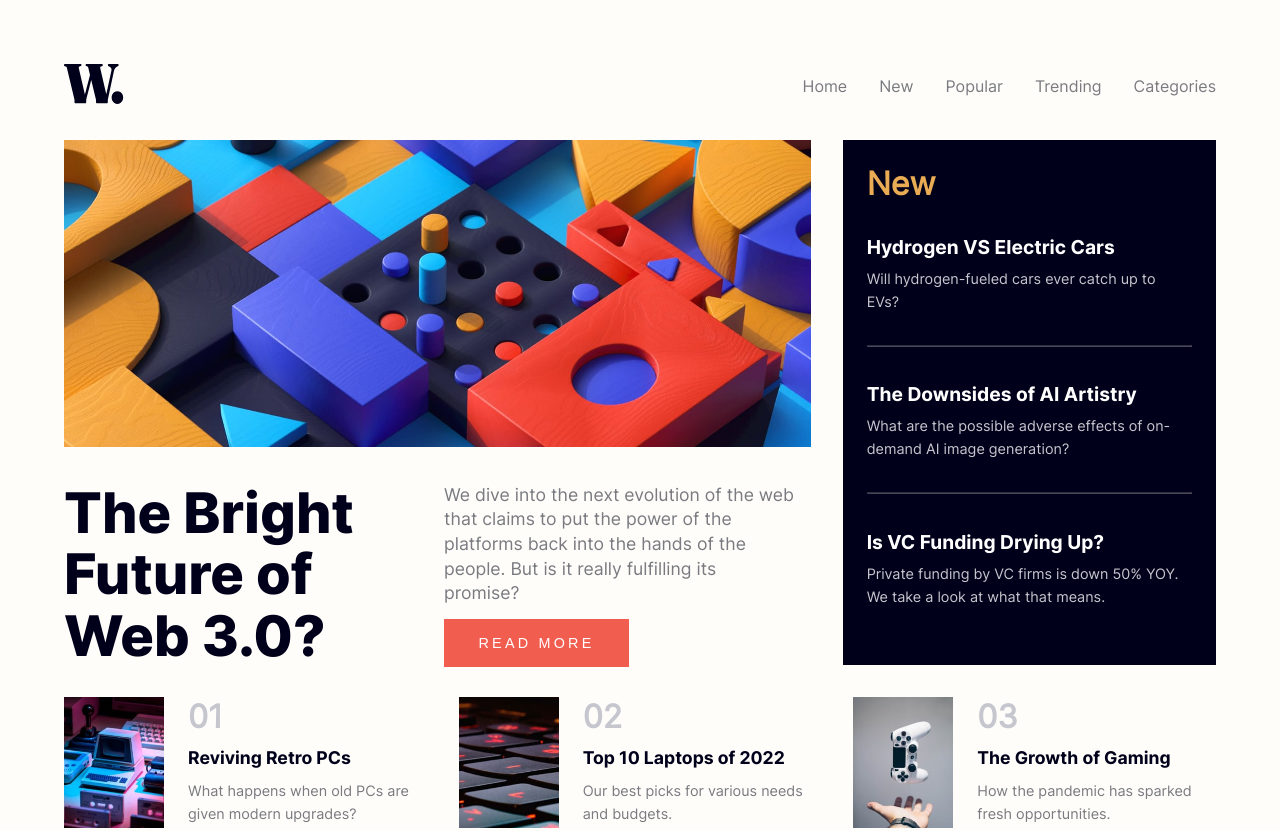
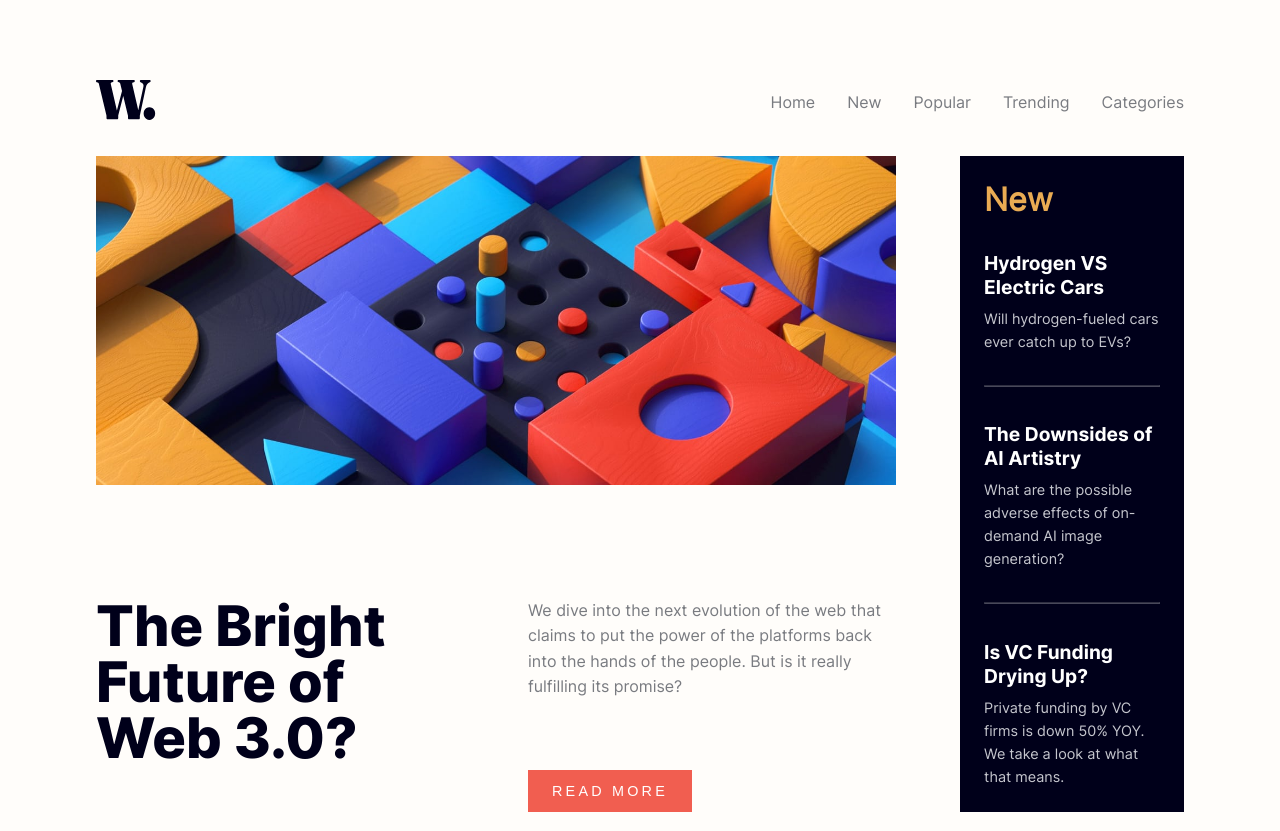
Before and after one commit to emanndev/Lab-2, a plain HTML site: page index.html in a window 1280 px wide. Shown: the top 831 px of the page. Drawn offline with Linux system fonts and the light colour scheme.

Commit message:
Grid-Layout-Fix

```diff
--- a/assets/css/style.css
+++ b/assets/css/style.css
@@ -40,11 +40,12 @@ body {
 .main-container {
   width: 100%;
   max-width: 1440px;
+  margin: 0.4rem 0 2rem;
   margin: 0 auto;
   padding: 2rem;
 }
 
-/* Navigation Bar*/
+/* Navigation */
 .navbar-container {
   display: flex;
   justify-content: space-between;
@@ -126,6 +127,8 @@ body {
   font-size: 1rem;
   color: var(--text-color-1);
   line-height: 1.6;
+  max-width: 20rem;
+
 }
 
 .btn {
@@ -138,7 +141,7 @@ body {
   letter-spacing: 0.2rem;
   text-transform: uppercase;
   transition: background-color 0.3s ease;
-  align-self: start;
+  margin-top: 1rem;
 }
 
 .btn:hover {
@@ -191,6 +194,7 @@ body {
   opacity: 0.3;
   margin: 1.5rem 0 0.2rem;
 }
+
 /* Section Three */
 .home-page-section-three {
   display: grid;
@@ -236,62 +240,11 @@ body {
   line-height: 1.6;
 }
 
- /* Tablet Layout */
- @media (min-width: 768px) {
-  .grid-container {
-    grid-template-columns: 1fr 1fr;
-    grid-template-areas:
-      "section1 section2"
-      "section3 section3";
-  }
-
-  .home-page-section-one {
-    display: flex;
-    flex-direction: column;
-  }
-  .heading-info{
-    display: flex;
-    flex-direction: row;
-    gap: 30px;
-
-  }
-  .heading-text{
-    width: 350px;
-    height: 182px;
-  }
-  .heading-subtext-container{
-    display: flex;
-    flex-direction: column;
-    gap: 2rem;
-    width: 350px;
-    height: 181px;
-
-  }
-  .heading-subtext p {
-    font-size: 12px;
-    width: 350px;
-    height: 104px;
-    line-height: 1.4;
-  }
-  .btn{
-    width: 185px;
-    height: 48px;
-  }
-
-  .home-page-section-two {
-    grid-area: section2;
-  }
-
-  .home-page-section-three {
-    grid-area: section3;
-    grid-template-columns: repeat(3, 1fr);
-  }
-}
 
 /* Desktop Layout */
-@media (min-width: 1024px) {
+@media (min-width: 768px) and (min-width: 1024px) {
   .main-container {
-    padding: 4rem;
+    padding: 5rem 6rem;
   }
 
   .logo img {
@@ -303,30 +256,69 @@ body {
     grid-template-columns: 2fr 1fr;
     grid-template-areas:
       "section1 section2"
-      "section3";
+      "section3 section3";
+    gap: 2rem;
   }
 
   .home-page-section-one {
+    grid-area: section1;
+    display: grid;
     grid-template-columns: 1fr 1fr;
     gap: 2rem;
   }
 
+  .heading-image {
+    width: 50rem;
+    height: auto;
+    object-fit: cover;
+  }
+
+  .heading-info {
+    display: grid;
+    grid-template-columns: 1fr 1fr;
+    grid-row-start: 3;
+    gap: 2rem;
+    grid-column: span 2;
+  }
+
   .heading-text h1 {
     font-size: 3.5rem;
+    line-height: 1;
+    margin-right: 2rem;
   }
 
-  .heading-subtext {
-    display: grid;
-    align-content: space-between;
+  .heading-subtext-container {
+    display: flex;
+    flex-direction: column;
+    justify-content: space-between;
   }
 
   .heading-subtext p {
-    font-size: 1.1rem;
+    font-size: 1rem;
+    max-width: 90%;
+    line-height: 1.6;
+    margin-bottom: 2rem;
+  }
+
+  .btn {
+    width: auto;
+    align-self: flex-start;
+  }
+
+  .home-page-section-two {
+    grid-area: section2;
   }
 
   .home-page-section-three {
+    grid-area: section3;
     grid-template-columns: repeat(3, 1fr);
     gap: 2rem;
+    margin-top: 2rem;
+  }
+
+  .trending-group {
+    grid-template-columns: 100px 1fr;
+    gap: 1.5rem;
   }
 }
 
--- a/index.html
+++ b/index.html
@@ -8,7 +8,6 @@
   <link rel="stylesheet" href="./assets/css/style.css">
 </head>
 <body>
-
   <main class="main-container">
     <nav class="navbar-container">
       <div class="header">
@@ -32,12 +31,11 @@
       </div>
     </nav>
 
-
     <div class="grid-container">
       <section class="home-page-section-one">
         <div class="heading-image">
           <picture>
-            <source media="(min-width: 768px)" srcset="./assets/images/image-web-3-desktop.jpg">
+            <source class="img-d" media="(min-width: 768px)" srcset="./assets/images/image-web-3-desktop.jpg">
             <img src="./assets/images/image-web-3-mobile.jpg" alt="web3-image">
           </picture>
         </div>
@@ -51,7 +49,7 @@
               <p>We dive into the next evolution of the web that claims to put the power of the platforms back into the hands of the people. But is it really fulfilling its promise?</p>
             </div>
             <div class="heading-button">
-              <button class="btn">READ MORE</button>
+              <button class="btn">Read more</button>
             </div>
           </div>
 
@@ -77,7 +75,6 @@
           </div>
         </div>
       </section>
-
 
       <section class="home-page-section-three">
         <div class="trending-group">
@@ -111,8 +108,7 @@
           </div>
         </div>
       </section>
-
-      </div>
+    </div>
   </main>
 
   <script>
```
Also changed, not shown: 1 other file. Lines whose indentation alone changed are shown as unchanged.
